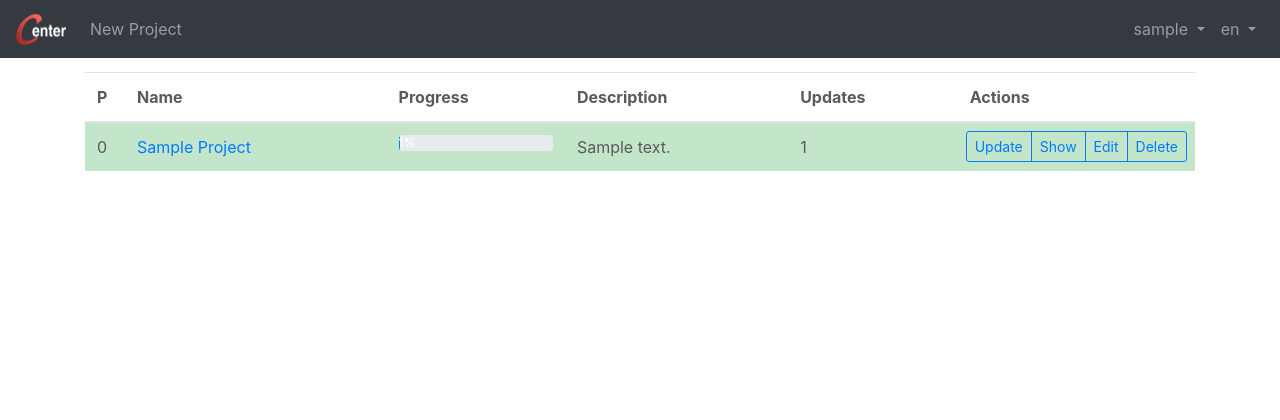
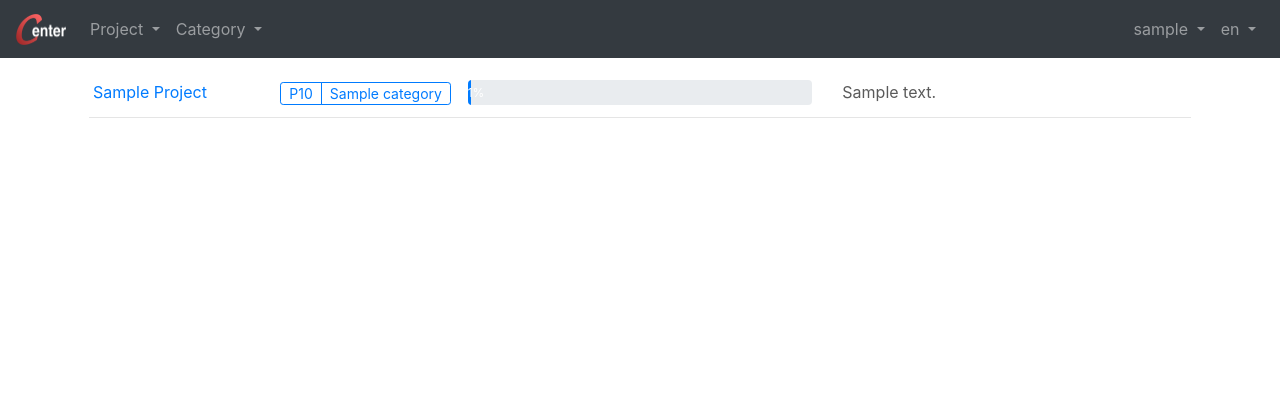
Before and after one commit to axju/center, a Django app: page /core/project/ in a window 1280 px wide. Shown: the top 420 px of the page. Run offline with Django 3.2, Linux system fonts and the light colour scheme; a user stored in the database is signed in; tables that the repository leaves empty hold one stand-in row (values such as "Sample post"); some libraries are stand-ins or nearby versions.

Commit message:
Add category and make it nicer.

```diff
--- a/core/forms.py
+++ b/core/forms.py
@@ -5,7 +5,7 @@ from core.models import Project, ProjectReview
 class ProjectForm(forms.ModelForm):
     class Meta:
         model = Project
-        fields = ['name', 'description', 'goal', 'percent', 'priority']
+        fields = ['name', 'description', 'categorys', 'percent', 'priority']
         widgets = {
             'percent': forms.NumberInput(attrs={'type':'range', 'step': '1'}),
         }
--- a/core/models.py
+++ b/core/models.py
@@ -3,13 +3,20 @@ from django.conf import settings
 from django.urls import reverse
 from django.utils.translation import ugettext_lazy as _
 
+class Category(models.Model):
+    user = models.ForeignKey(settings.AUTH_USER_MODEL, on_delete=models.CASCADE, related_name='categorys')
+    name = models.CharField(_('Category name'), max_length=256)
+
+    def __str__(self):
+        return self.name
+
 class Project(models.Model):
     user = models.ForeignKey(settings.AUTH_USER_MODEL, on_delete=models.CASCADE, related_name='projects')
     name = models.CharField(_('Project name'), max_length=256)
     description = models.TextField(_('Description'), default='')
-    goal = models.TextField(_('Goal'))
+    categorys = models.ManyToManyField(Category, blank=True)
 
-    priority = models.IntegerField(_('Priority'), default=8, choices=[(i,str(i)) for i in range(11)])
+    priority = models.IntegerField(_('Priority'), default=8, choices=[(i,str(i)) for i in range(10,-1,-1)])
     percent = models.IntegerField(_('Progress'), default=5)
 
     class Meta:
@@ -25,7 +32,7 @@ class Project(models.Model):
 class ProjectReview(models.Model):
     project = models.ForeignKey(Project, on_delete=models.CASCADE, related_name='reviews')
     create_at = models.DateTimeField(auto_now_add=True)
-    priority = models.IntegerField(_('Priority'), default=8, choices=[(i,str(i)) for i in range(11)])
+    priority = models.IntegerField(_('Priority'), default=8, choices=[(i,str(i)) for i in range(10,-1,-1)])
     percent = models.IntegerField(_('Progress'), default=5)
     description = models.TextField(_('Description'), default='')
 
--- /dev/null
+++ b/core/templates/core/includes/project_list_filter.html
@@ -0,0 +1,6 @@
+<div class="btn-group btn-group-sm">
+  <a class="btn btn-outline-primary pt-0 pb-0" href="{% url 'core:project-list' filter='priority' q=project.priority %}">P{{ project.priority }}</a>
+  {% for c in project.categorys.all %}
+    <a class="btn btn-outline-primary pt-0 pb-0" href="{% url 'core:project-list' filter='category' q=c.name %}">{{ c }}</a>
+  {% endfor %}
+</div>
--- a/core/templates/core/project_list.html
+++ b/core/templates/core/project_list.html
@@ -5,41 +5,28 @@
 
 
 {% block content %}
-<div class="table-responsive">
-  <table class="table">
-    <thead>
-      <tr>
-        <th style="width: 40px">P</th>
-        <th>{% trans "Name"%}</th>
-        <th>{% trans "Progress"%}</th>
-        <th>{% trans "Description"%}</th>
-        <th>{% trans "Updates"%}</th>
-        <th style="width: 120px">{% trans "Actions"%}</th>
-      </tr>
-    </thead>
-    <tbody>
-      {% for project in object_list %}
-      <tr class="{% if project.priority == 0 %}table-success{% elif project.priority < 5 %}table-secondary{% endif %}">
-        <td>{{ project.priority }}</td>
-        <td><a href="{{ project.get_absolute_url }}">{{ project.name|title }}</a></td>
-        <td>
-          <div class="progress">
-            <div class="progress-bar" style="width:{{ project.percent }}%">{{ project.percent }}%</div>
-          </div>
-        </td>
-        <td>{{ project.description|truncatechars:200 }}</td>
-        <td>{{ project.reviews.count }}</td>
-        <td class="p-2">
-          <div class="btn-group btn-group-sm">
-            <a class="btn btn-outline-primary" href="{% url 'core:project-review' pk=project.pk %}">{% trans "Update"%}</a>
-            <a class="btn btn-outline-primary" href="{{ project.get_absolute_url }}">{% trans "Show"%}</a>
-            <a class="btn btn-outline-primary" href="{% url 'core:project-update' pk=project.pk %}">{% trans "Edit"%}</a>
-            <a class="btn btn-outline-primary" href="{% url 'core:project-delete' pk=project.pk %}">{% trans "Delete"%}</a>
-          </div>
-        </td>
-      </tr>
-      {% endfor %}
-    </tbody>
-  </table>
+
+{% for project in object_list %}
+<div class="{% if project.priority == 0 %}table-success{% elif project.priority < 5 %}table-secondary{% endif %} row p-2">
+
+  <div class="col-4 col-md-2"><a href="{{ project.get_absolute_url }}">{{ project.name|title }}</a></div>
+  <div class="col-4 col-md-2">
+    {% include "core/includes/project_list_filter.html" %}
+  </div>
+
+  <div class="col-4 col-md-4">
+    <a href="{% url 'core:project-review' pk=project.pk %}">
+      <div class="progress" style="height:100%">
+        <div class="progress-bar" style="width:{{ project.percent }}%; height:100%">{{ project.percent }}%</div>
+      </div>
+    </a>
+  </div>
+
+  <div class="col-12 col-md-4">{{ project.description|truncatechars:200 }}</div>
+
 </div>
+
+<hr class="m-1">
+{% endfor %}
+
 {% endblock %}
--- a/core/urls.py
+++ b/core/urls.py
@@ -1,12 +1,16 @@
 from django.urls import path
 
-from core.views import ProjectList, ProjectCreate, ProjectUpdate, ProjectDetail, ProjectDelete, ProjectReviewCreate
+from core.views import CategoryList, CategoryCreate, CategoryDelete, ProjectList, ProjectCreate, ProjectUpdate, ProjectDetail, ProjectDelete, ProjectReviewCreate
 
 app_name = 'core'
 
 urlpatterns = [
     #path('', IndexView.as_view(), name='index'),
+    path('category/', CategoryList.as_view(), name='category-list'),
+    path('category/create/', CategoryCreate.as_view(), name='category-create'),
+    path('category/<int:pk>/delete/', CategoryDelete.as_view(), name='category-delete'),
     path('project/', ProjectList.as_view(), name='project-list'),
+    path('project/filter/<str:filter>/<str:q>/', ProjectList.as_view(), name='project-list'),
     path('project/create/', ProjectCreate.as_view(), name='project-create'),
     path('project/<int:pk>/', ProjectDetail.as_view(), name='project-detail'),
     path('project/<int:pk>/update/', ProjectUpdate.as_view(), name='project-update'),
--- a/core/views.py
+++ b/core/views.py
@@ -3,7 +3,7 @@ from django.views import View
 from django.views.generic import ListView
 from django.views.generic import UpdateView
 from django.views.generic import DeleteView
-from django.views.generic.edit import CreateView
+from django.views.generic.edit import CreateView, FormView
 from django.views.generic.detail import DetailView
 
 from django.contrib.auth.mixins import LoginRequiredMixin
@@ -12,58 +12,92 @@ from django.contrib.auth.mixins import PermissionRequiredMixin
 from django.urls import reverse
 from django.urls import reverse_lazy
 
-from core.models import Project, ProjectReview
+from core.models import Category, Project, ProjectReview
 from core.forms import ProjectForm, ProjectReviewForm
 
 
-class ProjectCreate(LoginRequiredMixin, CreateView):
-    model = Project
-    fields = ['name', 'description', 'goal', 'percent', 'priority']
-    success_url = reverse_lazy('core:project-list')
+class UserPermission(LoginRequiredMixin, PermissionRequiredMixin):
 
-    def get_form_class(self):
-        return ProjectForm
+    def has_permission(self):
+        self.object = self.get_object()
+        return self.object.user == self.request.user
+
+
+class CategoryCreate(LoginRequiredMixin, CreateView):
+    model = Category
+    fields = ['name']
+    success_url = reverse_lazy('core:category-list')
 
     def form_valid(self, form):
         form.instance.user = self.request.user
         return super().form_valid(form)
 
+
+class CategoryList(LoginRequiredMixin, ListView):
+    model = Category
+
+    def get_queryset(self):
+        return Category.objects.filter(user=self.request.user)
+
+
+class CategoryDelete(UserPermission, DeleteView):
+    model = Category
+    success_url = reverse_lazy('core:project-list')
+
+
+class ProjectCreate(LoginRequiredMixin, FormView):
+    template_name = 'core/project_form.html'
+    form_class = ProjectForm
+    success_url = reverse_lazy('core:project-list')
+
+    def form_valid(self, form):
+        form.instance.user = self.request.user
+        form.save()
+        return super().form_valid(form)
+
+
 class ProjectList(LoginRequiredMixin, ListView):
     model = Project
 
     def get_queryset(self):
-        return Project.objects.filter(user=self.request.user)
+        filter = self.kwargs.get('filter')
+        q = self.kwargs.get('q')
+
+        queryset = Project.objects.filter(user=self.request.user)
+
+        if filter and q:
+            if filter == 'category':
+                return queryset.filter(categorys__name=str(q))
+            if filter == 'priority':
+                return queryset.filter(priority=int(q))
+
+        return queryset
 
 
-class ProjectPermission(LoginRequiredMixin, PermissionRequiredMixin):
-    def has_permission(self):
-        self.object = self.get_object()
-        return self.object.user == self.request.user
 
 
-class ProjectUpdate(ProjectPermission, UpdateView):
+
+class ProjectUpdate(UserPermission, UpdateView):
     model = Project
-    fields = ['name', 'description', 'goal']
+    fields = ['name', 'description','categorys']
 
 
-class ProjectDetail(ProjectPermission, DetailView):
+class ProjectDetail(UserPermission, DetailView):
     model = Project
 
 
-class ProjectDelete(ProjectPermission, DeleteView):
+class ProjectDelete(UserPermission, DeleteView):
     model = Project
     success_url = reverse_lazy('core:project-list')
 
 
-class ProjectReviewCreate(ProjectPermission, CreateView):
-    model = ProjectReview
-    fields = ['percent', 'priority', 'description']
+class ProjectReviewCreate(UserPermission, FormView):
+    template_name = 'core/projectreview_form.html'
+    form_class = ProjectReviewForm
+    success_url = reverse_lazy('core:project-list')
 
     def has_permission(self):
         return self.project.user == self.request.user
-
-    def get_form_class(self):
-        return ProjectReviewForm
 
     def dispatch(self, request, *args, **kwargs):
         self.project = get_object_or_404(Project, pk=kwargs.get('pk'))
@@ -83,4 +117,5 @@ class ProjectReviewCreate(ProjectPermission, CreateView):
 
     def form_valid(self, form):
         form.instance.project = self.project
+        form.save()
         return super().form_valid(form)
--- a/templates/base.html
+++ b/templates/base.html
@@ -32,8 +32,24 @@
         {% if user.is_authenticated %}
         <ul class="navbar-nav mr-auto">
 
-          <li class="nav-item">
-            <a class="nav-link" href="{% url 'core:project-create' %}">{% trans "New Project"%}</a>
+          <li class="nav-item dropdown">
+            <a class="nav-link dropdown-toggle" href="#" id="navbardrop" data-toggle="dropdown">
+              {% trans "Project"%}
+            </a>
+            <div class="dropdown-menu">
+              <a class="dropdown-item" href="{% url 'core:project-list' %}">{% trans "List"%}</a>
+              <a class="dropdown-item" href="{% url 'core:project-create' %}">{% trans "New"%}</a>
+            </div>
+          </li>
+
+          <li class="nav-item dropdown">
+            <a class="nav-link dropdown-toggle" href="#" id="navbardrop" data-toggle="dropdown">
+              {% trans "Category"%}
+            </a>
+            <div class="dropdown-menu">
+              <a class="dropdown-item" href="{% url 'core:category-list' %}">{% trans "List"%}</a>
+              <a class="dropdown-item" href="{% url 'core:category-create' %}">{% trans "New"%}</a>
+            </div>
           </li>
 
         </ul>
@@ -73,7 +89,7 @@
 
     <main>
       {% if messages %}
-      <div class="container" style="position: absolute; z-index: 10; bottom: 100px; left: 50%; transform: translate(-50%, -50%); max-width: 500px;">
+      <div class="container mt-3">
         {% for message in messages %}
         <div class="alert {{ message.tags }} alert-dismissible" role="alert">
           <button type="button" class="close" data-dismiss="alert">&times;</button>
```
Also changed, not shown: alpha/views.py (+5 -2 lines), core/templates/core/category_confirm_delete.html (added, +29 -0 lines), core/templates/core/category_form.html (added, +40 -0 lines), core/templates/core/category_list.html (added, +17 -0 lines), core/templates/core/project_detail.html (+4 -4 lines), core/migrations/0002_auto_20181127_1111.py (added).
